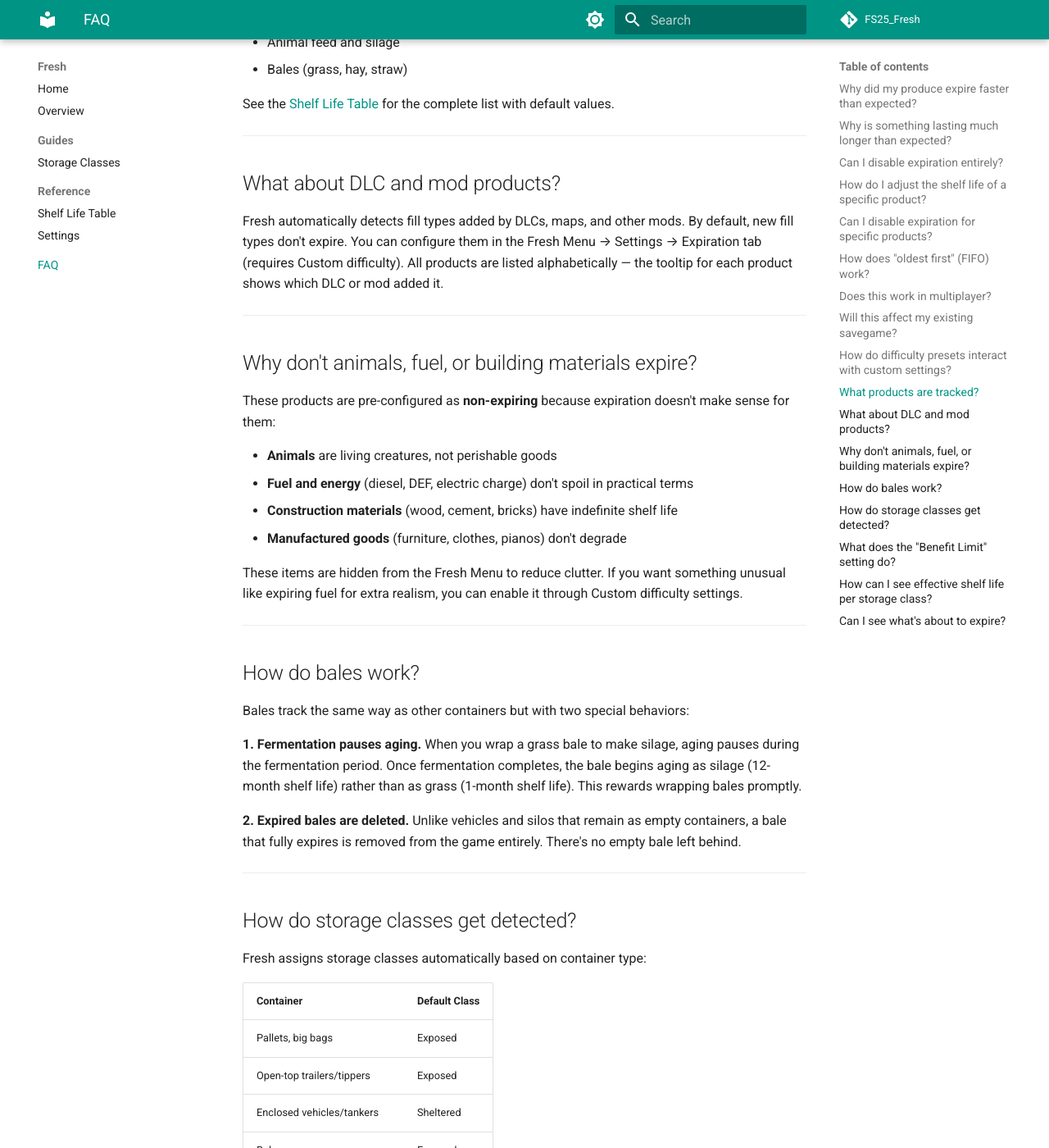
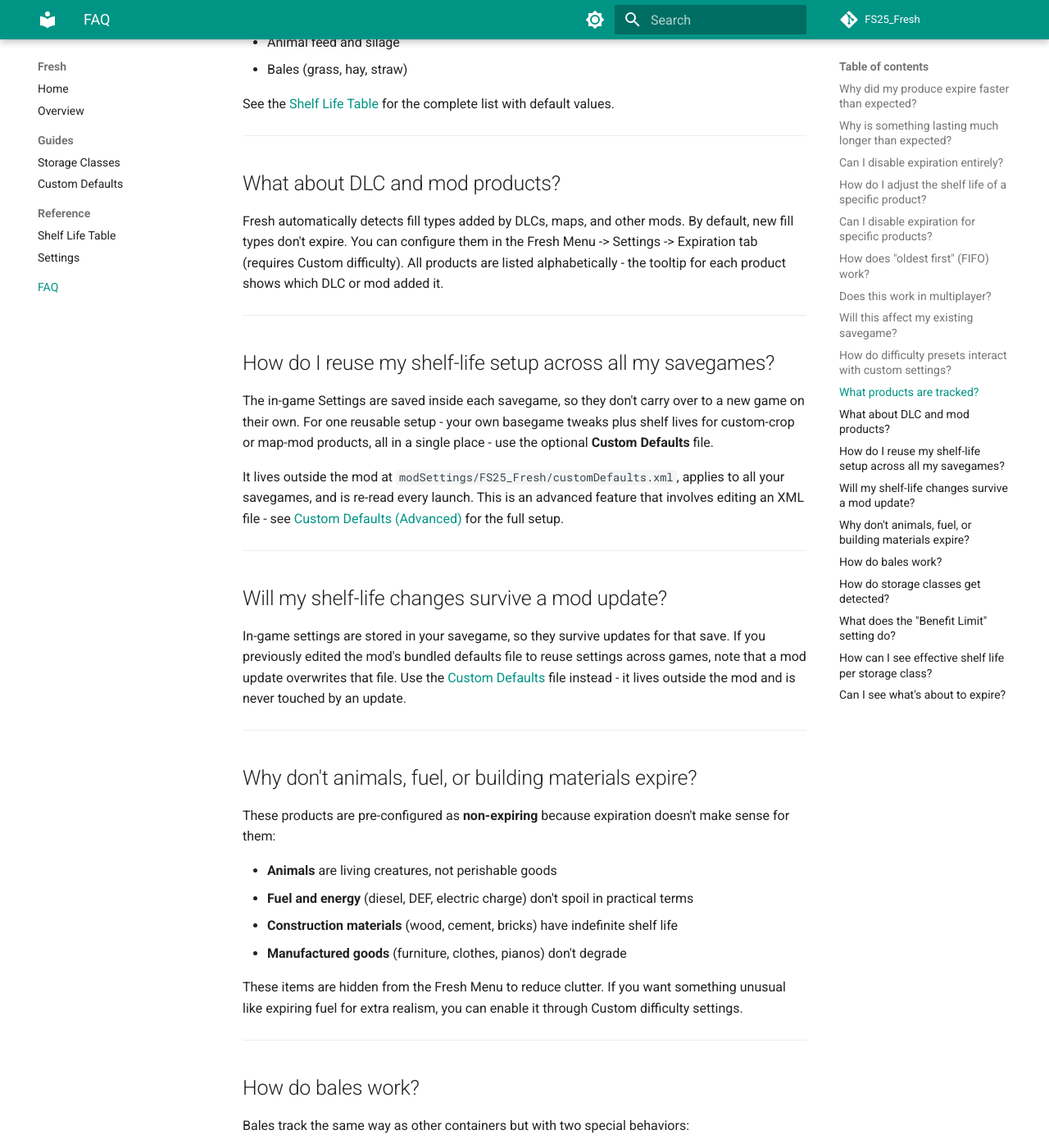
Before and after one commit to rittermod/FS25_Fresh, an MkDocs documentation site: the page built from docs/user-guide/faq.md, in a window 1280 px wide and 1400 px high, scrolled down 3368 px. Shown: the whole window at 82% size. Built offline with MkDocs 1.6.1 and Material for MkDocs 9.7.7, drawn with Linux system fonts in a browser that asks for light colours; comment, search, counter and statistics services are not loaded; some of the changed text lies outside the part shown.

Commit message:
docs: document customDefaults.xml overlay in the user guide
In-game settings are per-savegame, so there was no documented way to reuse
a shelf-life setup across saves; the prior workaround of editing the bundled
defaults is wiped on every mod update. Covers setup, precedence, schema, and
multiplayer, and cross-links it from index/settings/FAQ/shelf-life so players
can find it.

````diff
--- a/docs/user-guide/faq.md
+++ b/docs/user-guide/faq.md
@@ -12,7 +12,7 @@ Two things to check:
 
 **1. Storage class.** Where your goods are stored matters significantly. Pallets and bales left outdoors are classified as **Exposed** (1.5x aging rate), meaning they expire 50% faster than the listed shelf life. Move goods into Indoor or Cooled storage to extend their life. See the [Storage Classes Guide](guide-storage-classes.md) for details.
 
-**2. Difficulty preset.** At **Hard** difficulty, all shelf lives are halved. A product listed at 6 months on Normal only lasts 3 months on Hard. Check your preset in the Fresh Menu → Settings tab.
+**2. Difficulty preset.** At **Hard** difficulty, all shelf lives are halved. A product listed at 6 months on Normal only lasts 3 months on Hard. Check your preset in the Fresh Menu -> Settings tab.
 
 These effects stack. Strawberries (1-month base shelf life) on Hard difficulty in Exposed storage last only a third of a month.
 
@@ -26,13 +26,13 @@ Check two things:
 
 **2. Difficulty preset.** **Very Easy** quadruples all shelf lives.
 
-Also check if a storage class override has been applied via the Settings → Storage tab.
+Also check if a storage class override has been applied via the Settings -> Storage tab.
 
 ---
 
 ## Can I disable expiration entirely?
 
-Yes. Open the Fresh Menu (Right Shift + F) → Settings tab and toggle **Enable Expiration** to Off. All aging pauses. Existing batch ages are preserved and resume if you re-enable it later.
+Yes. Open the Fresh Menu (Right Shift + F) -> Settings tab and toggle **Enable Expiration** to Off. All aging pauses. Existing batch ages are preserved and resume if you re-enable it later.
 
 ---
 
@@ -88,7 +88,7 @@ Fresh can be added to an existing savegame safely. When you first load a save wi
 
 ## How do difficulty presets interact with custom settings?
 
-- **Preset mode** (Very Easy/Easy/Normal/Hard): A global multiplier scales all shelf lives. Individual products are hidden from the Expiration tab — a message prompts you to switch to Custom for per-product control.
+- **Preset mode** (Very Easy/Easy/Normal/Hard): A global multiplier scales all shelf lives. Individual products are hidden from the Expiration tab - a message prompts you to switch to Custom for per-product control.
 - **Custom mode**: No global multiplier. All products are revealed and can be individually configured. Products start at their Normal-difficulty defaults when you first switch to Custom.
 - **Switching back** to a preset from Custom discards your per-product changes and applies the preset multiplier to the mod defaults.
 
@@ -115,7 +115,21 @@ See the [Shelf Life Table](reference-shelf-life.md) for the complete list with d
 
 ## What about DLC and mod products?
 
-Fresh automatically detects fill types added by DLCs, maps, and other mods. By default, new fill types don't expire. You can configure them in the Fresh Menu → Settings → Expiration tab (requires Custom difficulty). All products are listed alphabetically — the tooltip for each product shows which DLC or mod added it.
+Fresh automatically detects fill types added by DLCs, maps, and other mods. By default, new fill types don't expire. You can configure them in the Fresh Menu -> Settings -> Expiration tab (requires Custom difficulty). All products are listed alphabetically - the tooltip for each product shows which DLC or mod added it.
+
+---
+
+## How do I reuse my shelf-life setup across all my savegames?
+
+The in-game Settings are saved inside each savegame, so they don't carry over to a new game on their own. For one reusable setup - your own basegame tweaks plus shelf lives for custom-crop or map-mod products, all in a single place - use the optional **Custom Defaults** file.
+
+It lives outside the mod at `modSettings/FS25_Fresh/customDefaults.xml`, applies to all your savegames, and is re-read every launch. This is an advanced feature that involves editing an XML file - see [Custom Defaults (Advanced)](guide-custom-defaults.md) for the full setup.
+
+---
+
+## Will my shelf-life changes survive a mod update?
+
+In-game settings are stored in your savegame, so they survive updates for that save. If you previously edited the mod's bundled defaults file to reuse settings across games, note that a mod update overwrites that file. Use the [Custom Defaults](guide-custom-defaults.md) file instead - it lives outside the mod and is never touched by an update.
 
 ---
 
@@ -173,7 +187,7 @@ See the [Storage Classes Guide](guide-storage-classes.md#max-benefit-class) for
 
 ## How can I see effective shelf life per storage class?
 
-Open the Fresh Menu (Right Shift + F) → Shelf Life tab. When **Storage Class Aging** is enabled, the tab displays a table with columns for each storage class (Exposed through Frozen), showing the effective shelf life in months for every product. Cells are blank where a product's max benefit class is exceeded, so you can immediately see which storage types benefit each product.
+Open the Fresh Menu (Right Shift + F) -> Shelf Life tab. When **Storage Class Aging** is enabled, the tab displays a table with columns for each storage class (Exposed through Frozen), showing the effective shelf life in months for every product. Cells are blank where a product's max benefit class is exceeded, so you can immediately see which storage types benefit each product.
 
 When Storage Class Aging is disabled, the tab shows a single shelf life value per product.
 
@@ -183,9 +197,9 @@ When Storage Class Aging is disabled, the tab shows a single shelf life value pe
 
 Yes, several ways:
 
-- **Fresh Menu → Overview** - The right panel shows items expiring within 24h/48h/72h
-- **Fresh Menu → Product Details** - Select a product to see per-storage breakdown with freshness distribution
-- **Fresh Menu → Storage Details** - Select a storage to see all products it holds with expiry times
+- **Fresh Menu -> Overview** - The right panel shows items expiring within 24h/48h/72h
+- **Fresh Menu -> Product Details** - Select a product to see per-storage breakdown with freshness distribution
+- **Fresh Menu -> Storage Details** - Select a storage to see all products it holds with expiry times
 - **Info boxes** - Look at any storage and the info box shows time remaining with yellow warnings
 - **Age distribution HUD** - Color-coded bars when near storages (blue/green/orange/red)
 - **Daily notifications** - A summary notification appears each morning if anything expired overnight
--- /dev/null
+++ b/docs/user-guide/guide-custom-defaults.md
@@ -0,0 +1,134 @@
+# Custom Defaults (Advanced)
+
+Fresh's in-game Settings let you tune every product's shelf life - but those choices are saved inside that one savegame. Start a new game and you would set everything up again. **Custom Defaults** is an optional file that keeps your preferred setup in one reusable place: it applies to all your savegames and survives mod updates.
+
+> **This is an advanced, optional feature.** You only need it if you want a reusable per-install configuration - for example, to give custom-crop or map-mod products a shelf life everywhere, or to carry your own basegame tweaks across all your saves. Setting it up means editing a small XML file in a text editor. Everyday tuning is easier in the [Settings menu](reference-settings.md).
+
+> **Note:** This documentation was generated with AI assistance and may contain inaccuracies. If you spot an error, please [open an issue](https://github.com/rittermod/FS25_Fresh/issues).
+
+---
+
+## Why use it
+
+The in-game Settings are **per savegame**. To reuse the same setup across all your games, players used to edit the mod's bundled defaults file directly - but a mod update overwrites that file and wipes the changes. Custom Defaults replaces that workaround with a file that lives *outside* the mod, so it survives updates and applies to every save.
+
+It is useful when you want to:
+
+- Keep a personal baseline for basegame products that you reuse in every new game
+- Give products from custom-crop, map, or other mods a shelf life in one central place
+- Share or back up your preferred setup as a single file
+
+The file is **portable**: you can list products from mods that are not even in your current game. Those entries stay dormant until a save actually contains that product, so one file works across all your saves.
+
+---
+
+## How it fits in
+
+Custom Defaults is a layer that sits *between* the mod's built-in values and your in-game settings. When Fresh needs a product's shelf life, it checks these layers in order:
+
+| Priority | Layer | Set where | Notes |
+|----------|-------|-----------|-------|
+| 1 (highest) | In-game settings | Fresh Menu, per savegame | A value you deliberately change here always wins |
+| 2 | **Custom Defaults** | `modSettings/FS25_Fresh/customDefaults.xml`, per install | Your reusable baseline |
+| 3 (lowest) | Bundled mod defaults | Ships inside the mod | Fresh's built-in values |
+
+So anything you set in Custom Defaults overrides Fresh's built-in value for that product, but a change you make in the in-game Settings menu still takes priority. The difficulty preset multiplier (Easy, Hard, and so on) scales your custom periods exactly as it scales the bundled ones.
+
+---
+
+## Setting it up
+
+1. Find the template `data/customDefaults.example.xml` inside the mod - open `FS25_Fresh.zip` in any archive viewer, or view it [on GitHub](https://github.com/rittermod/FS25_Fresh/blob/main/data/customDefaults.example.xml).
+2. Create the folder `modSettings/FS25_Fresh/` (the `modSettings` folder sits next to your `mods` folder; create the `FS25_Fresh` subfolder if it does not exist).
+3. Save your edited copy as `modSettings/FS25_Fresh/customDefaults.xml`.
+4. Restart the game.
+
+The file is re-read on **every launch** and applies to all your saves. It is never copied into a savegame and Fresh never writes to it.
+
+> **Multiplayer:** On a dedicated or host server, place the file on the **server** only. Clients receive the values automatically through the normal settings sync, so the display matches everywhere. Clients do not need their own copy.
+
+---
+
+## What you can configure
+
+The file uses the same format as Fresh's bundled defaults. A minimal example:
+
+```xml
+<?xml version="1.0" encoding="utf-8"?>
+<freshSettings version="2">
+    <fillTypes>
+        <!-- Make wheat last 6 months instead of the bundled 12 -->
+        <fillType name="WHEAT" period="6.0"/>
+
+        <!-- Give a custom-crop mod's product a shelf life -->
+        <fillType name="CUSTOMCROP" period="3.0" maxBenefitClass="cooled"/>
+
+        <!-- Mark a product as never expiring -->
+        <fillType name="POTATO" expires="false"/>
+    </fillTypes>
+</freshSettings>
+```
+
+### Per-product shelf life
+
+Each `<fillType>` entry sets the default for one product:
+
+| Attribute | Values | Meaning |
+|-----------|--------|---------|
+| `name` | Internal fill type name, e.g. `WHEAT` | Which product this applies to. Use the internal name (the same names used in the bundled defaults and in a crop mod's own files), **not** the in-game display name. |
+| `period` | Months: `1.0`, `2.0`, `3.0`, `4.0`, `5.0`, `6.0`, `9.0`, `12.0`, `18.0`, `24.0`, `36.0`, `60.0` | Shelf life in months, at Normal difficulty in Sheltered storage. These are the values the in-game UI uses. |
+| `expires` | `false` | Marks the product as non-expiring. Use this *instead of* `period`. |
+| `maxBenefitClass` | `exposed`, `sheltered`, `indoor`, `cooled`, `frozen` | Optional. The best storage class that still improves this product (see the [Storage Classes Guide](guide-storage-classes.md#max-benefit-class)). |
+
+### Global defaults
+
+Seed a global default such as the info-box warning time:
+
+```xml
+<global>
+    <setting name="warningHours" value="48"/>
+</global>
+```
+
+A change made in the in-game Settings menu still overrides this.
+
+### Storage class multipliers
+
+Override the aging multiplier for specific storage classes:
+
+```xml
+<storageClasses enabled="true">
+    <class name="frozen" multiplier="0.05"/>
+</storageClasses>
+```
+
+Only the classes you list change; the rest keep their bundled values. Valid class names are `exposed`, `sheltered`, `indoor`, `cooled`, `frozen`, and `disabled`. The `enabled` attribute toggles storage-class aging on or off. See the [Storage Classes Guide](guide-storage-classes.md) for what each class means.
+
+### Hidden categories
+
+Hide entire fill-type categories from tracking and the Fresh Menu:
+
+```xml
+<categories>
+    <category name="FUEL" hidden="true"/>
+</categories>
+```
+
+This **adds to** the mod's built-in hidden categories (`ANIMAL` and `HORSE` stay hidden) - it does not replace them.
+
+---
+
+## Good to know
+
+- **Re-read every launch.** Edit the file, restart the game, done. There is no need to touch each save.
+- **In-game changes win.** Anything you deliberately set in the Fresh Menu for a save still overrides this file for that save. Editing the file later updates the baseline for products you have not overridden in that save.
+- **Dormant entries are fine.** You can list products from mods that are not in your current game. They are ignored until a save actually contains them, so the same file works across all your saves.
+- **Read-only.** Fresh never writes to this file and never copies it into a savegame.
+
+---
+
+## Further Reading
+
+- [Storage Classes Guide](guide-storage-classes.md) - Storage class names, multipliers, and max benefit
+- [Settings Reference](reference-settings.md) - Tuning shelf life from the in-game menu
+- [Shelf Life Table](reference-shelf-life.md) - Default shelf life for every built-in product
--- a/mkdocs.yml
+++ b/mkdocs.yml
@@ -54,6 +54,7 @@ nav:
   - Overview: overview.md
   - Guides:
       - Storage Classes: guide-storage-classes.md
+      - Custom Defaults: guide-custom-defaults.md
   - Reference:
       - Shelf Life Table: reference-shelf-life.md
       - Settings: reference-settings.md
````
Also changed, not shown: other parts of docs/user-guide/faq.md (+3 -3 lines), docs/user-guide/guide-storage-classes.md (+9 -9 lines), docs/user-guide/index.md (+2 -0 lines), docs/user-guide/reference-settings.md (+20 -14 lines), docs/user-guide/reference-shelf-life.md (+7 -6 lines).
